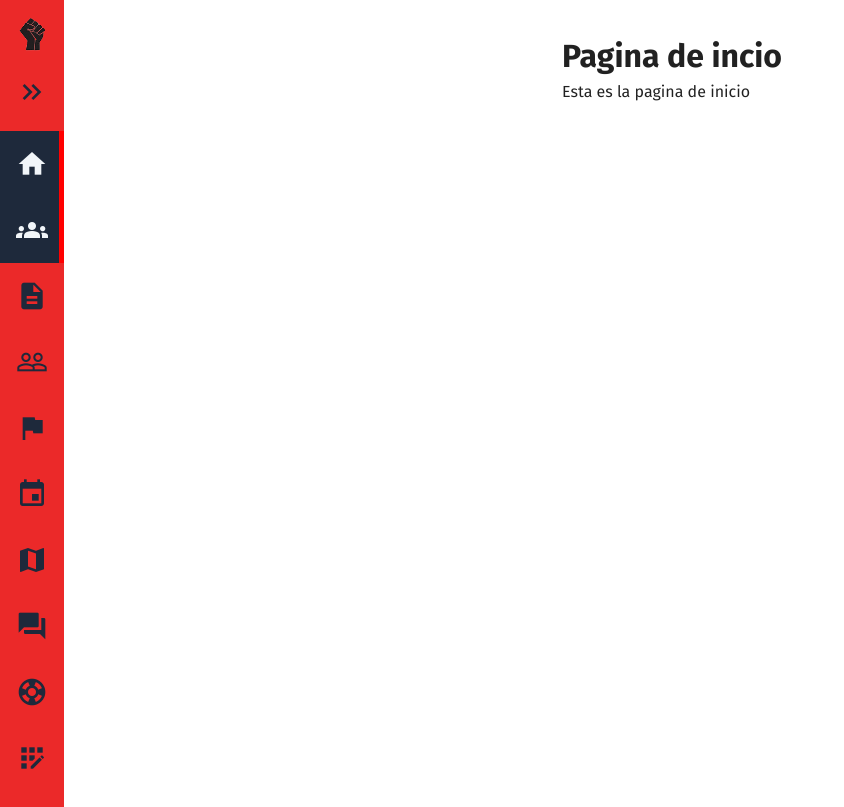
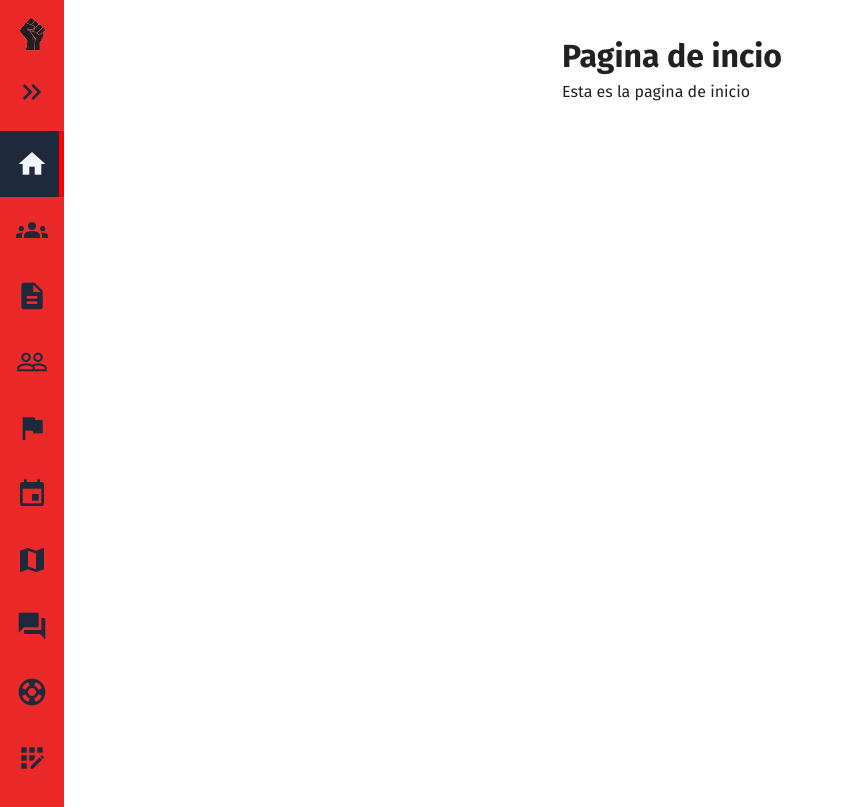
Before and after one commit to Calvo-Man/setrasena-front, a Vue app: page /home in a window 1280 px wide. Shown: the whole page, without its empty margins (0-844 px from the left). Built offline with nearby package versions, Linux system fonts and the light colour scheme.

Commit message:
arreglo en la navegacion del sidebar

```diff
--- a/src/components/MenuItem.vue
+++ b/src/components/MenuItem.vue
@@ -1,6 +1,7 @@
 <template>
   <div class="menu-item" :class="{ opened: expanded }">
-    <router-link  class="button" :to="to">
+    <!-- Si 'to' no es null, renderiza <router-link>, de lo contrario, renderiza un <div> -->
+    <router-link v-if="to" class="button" :to="to">
       <div
         class="label"
         @click="toggleMenu()"
@@ -10,12 +11,28 @@
           <span class="text" v-if="showLabel">{{ label }}</span>
         </div>
         <div v-if="data" class="right">
-          <i class="expand material-icons arrow" :class="{ opened: expanded }"
-            >expand_more</i
-          >
+          <i class="expand material-icons arrow" :class="{ opened: expanded }">
+            expand_more
+          </i>
         </div>
       </div>
     </router-link>
+
+    <!-- Renderiza un <div> si 'to' es null -->
+    <div v-else class="button" @click="toggleMenu()">
+      <div class="label">
+        <div class="left">
+          <span v-if="icon" class="material-icons">{{ icon }}</span>
+          <span class="text" v-if="showLabel">{{ label }}</span>
+        </div>
+        <div v-if="data" class="right">
+          <i class="expand material-icons arrow" :class="{ opened: expanded }">
+            expand_more
+          </i>
+        </div>
+      </div>
+    </div>
+
     <div
       v-show="showChildren"
       :class="{ 'small-menu': smallMenu }"
@@ -99,8 +116,6 @@ export default {
 </script>
 
 <style lang="scss" scoped>
-
-
 .menu-item {
   position: relative;
   width: 100%;
@@ -114,20 +129,15 @@ export default {
     height: 50px;
 
     box-sizing: border-box;
-    // font-size: 14px;
-    // color: #6a6a6a;
     transition: all 0.3s ease;
     > div {
       display: flex;
       align-items: center;
       gap: 10px;
     }
-    .arrow{
-
+    .arrow {
       transition: all 0.3s ease;
       &.expand {
-
-
         &.opened {
           transform: rotate(180deg);
         }
@@ -136,17 +146,18 @@ export default {
     &.small-item {
       width: fit-content;
     }
-
   }
   .items-container {
     width: 100%;
-
     transition: height 0.3s ease;
     overflow: hidden;
     border-left: solid 1px var(--dark-alt);
     margin-left: calc(5% + 6px);
-
+  }
+  .button{
+    &:hover{
+      cursor: pointer;
+    }
   }
 }
-
 </style>
--- a/src/components/SideBar.vue
+++ b/src/components/SideBar.vue
@@ -53,7 +53,7 @@ export default {
       {
         label: "Quienes somos",
         icon: "groups",
-        to: "#",
+        to: "",
         children: [
           {
             label: "Misión",
```
